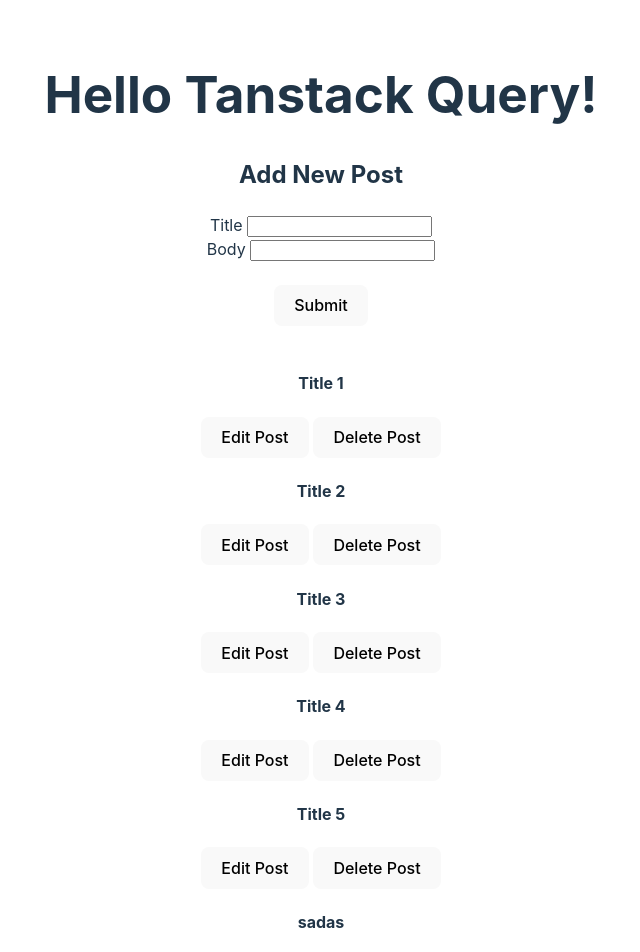
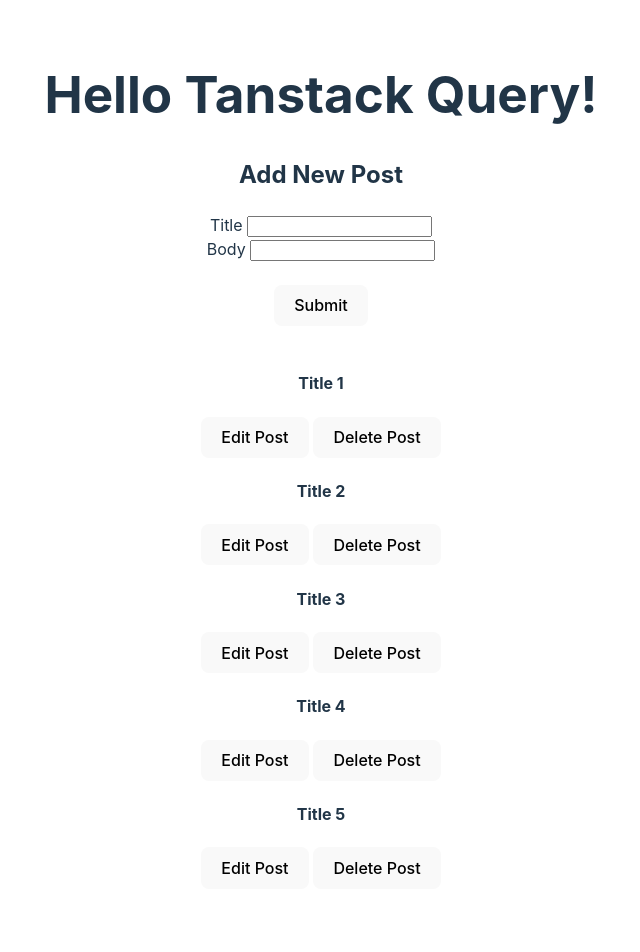
Before and after one commit to Drakkarrr/tanstack-query-crud, a React (Vite) app: page / in a window 1280 px wide. Shown: the top 952 px of the page, without its empty margins (319-959 px from the left). After the commit the page ends 921 px from the top, so only its background shows below. Built offline with nearby package versions, Linux system fonts and the light colour scheme; data requests are answered from the project's data file.

Commit message:
FET: COMPLETED CREATE POST BOTH FETCH DISPLAY DATA AND AADD TO DB

```diff
--- a/db.json
+++ b/db.json
@@ -24,11 +24,6 @@
       "id": "5",
       "title": "Title 5",
       "body": "Body 5"
-    },
-    {
-      "id": 7,
-      "title": "sadas",
-      "body": "2r234r"
     }
   ]
 }
--- a/src/components/AddPost.jsx
+++ b/src/components/AddPost.jsx
@@ -9,7 +9,7 @@
 
   const handleAddPost = (post) => {
     createPostMutation.mutate({
-      id: 7,
+      id: 6,
       ...post,
     });
   };
```
